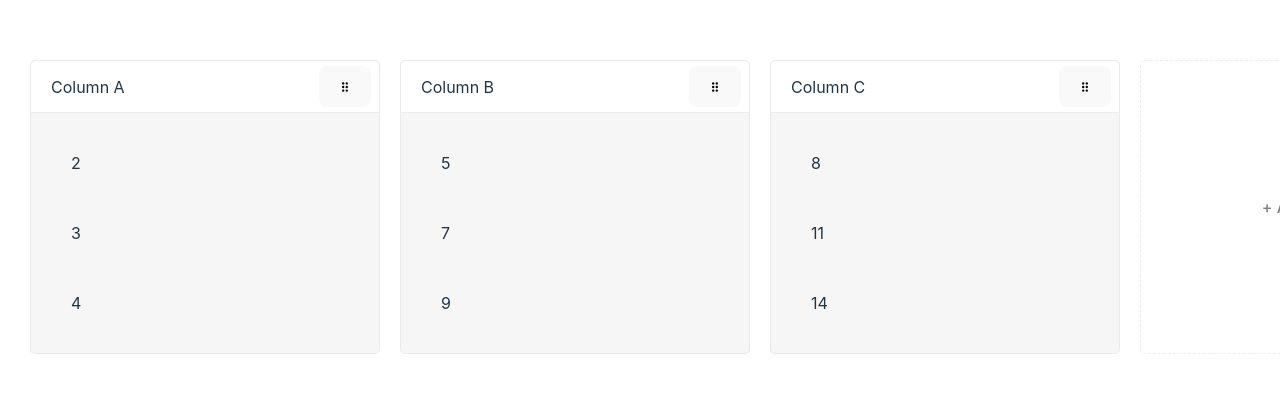
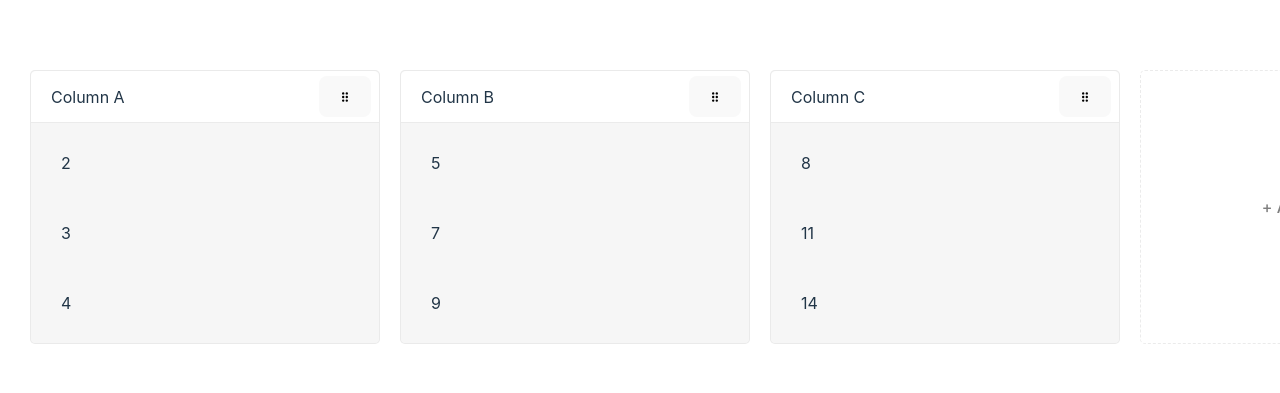
Before and after one commit to Starkpt/topdeck-calendar, a React (Vite) app: page / in a window 1280 px wide. Shown: the part 193-586 px from the top of the page. Built offline with nearby package versions, Linux system fonts and the light colour scheme.

Commit message:
enabled trashable

```diff
--- a/src/App.tsx
+++ b/src/App.tsx
@@ -55,7 +55,7 @@ export default function MultipleContainers({
   modifiers,
   renderItem,
   strategy = verticalListSortingStrategy,
-  trashable = false,
+  trashable = true,
   vertical = false,
   scrollable,
 }: Props) {
@@ -256,6 +256,7 @@ export default function MultipleContainers({
         </DragOverlay>,
         document.body
       )}
+
       {trashable && data.activeId && !data?.containers.includes(data.activeId) ? (
         <Trash id={TRASH_ID} />
       ) : null}
--- a/src/components/Container/Container.module.css
+++ b/src/components/Container/Container.module.css
@@ -21,6 +21,7 @@
     grid-template-columns: repeat(var(--columns, 1), 1fr);
     list-style: none;
     padding: 20px;
+    padding: 10px;
     margin: 0;
   }
 
--- a/src/components/utils.tsx
+++ b/src/components/utils.tsx
@@ -1,6 +1,7 @@
 import { DragEndEvent, DragOverEvent, DragStartEvent } from "@dnd-kit/core";
 import { arrayMove } from "@dnd-kit/sortable";
 import { MutableRefObject } from "react";
+
 import {
   getNextContainerId,
   setActiveId,
```
